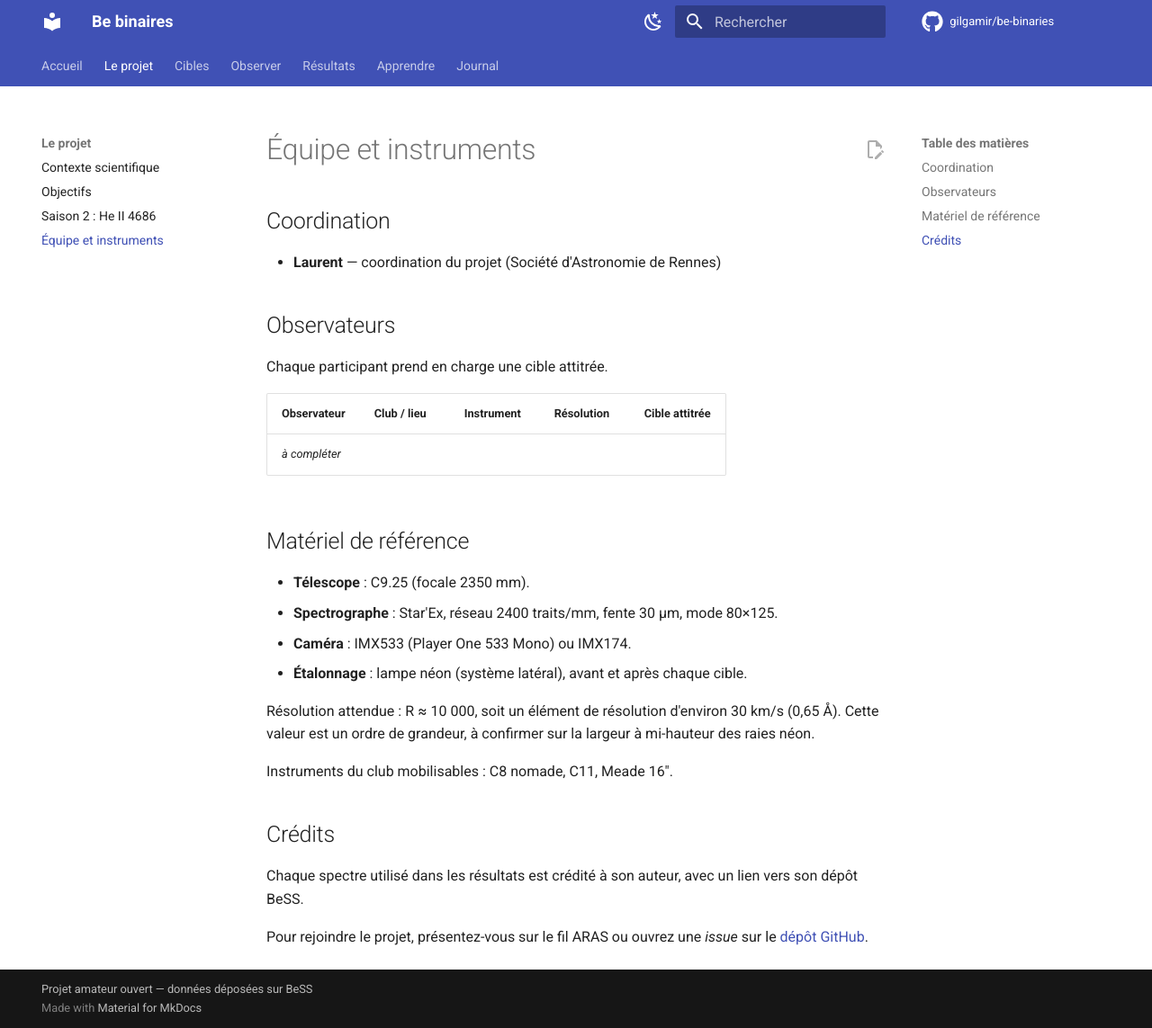
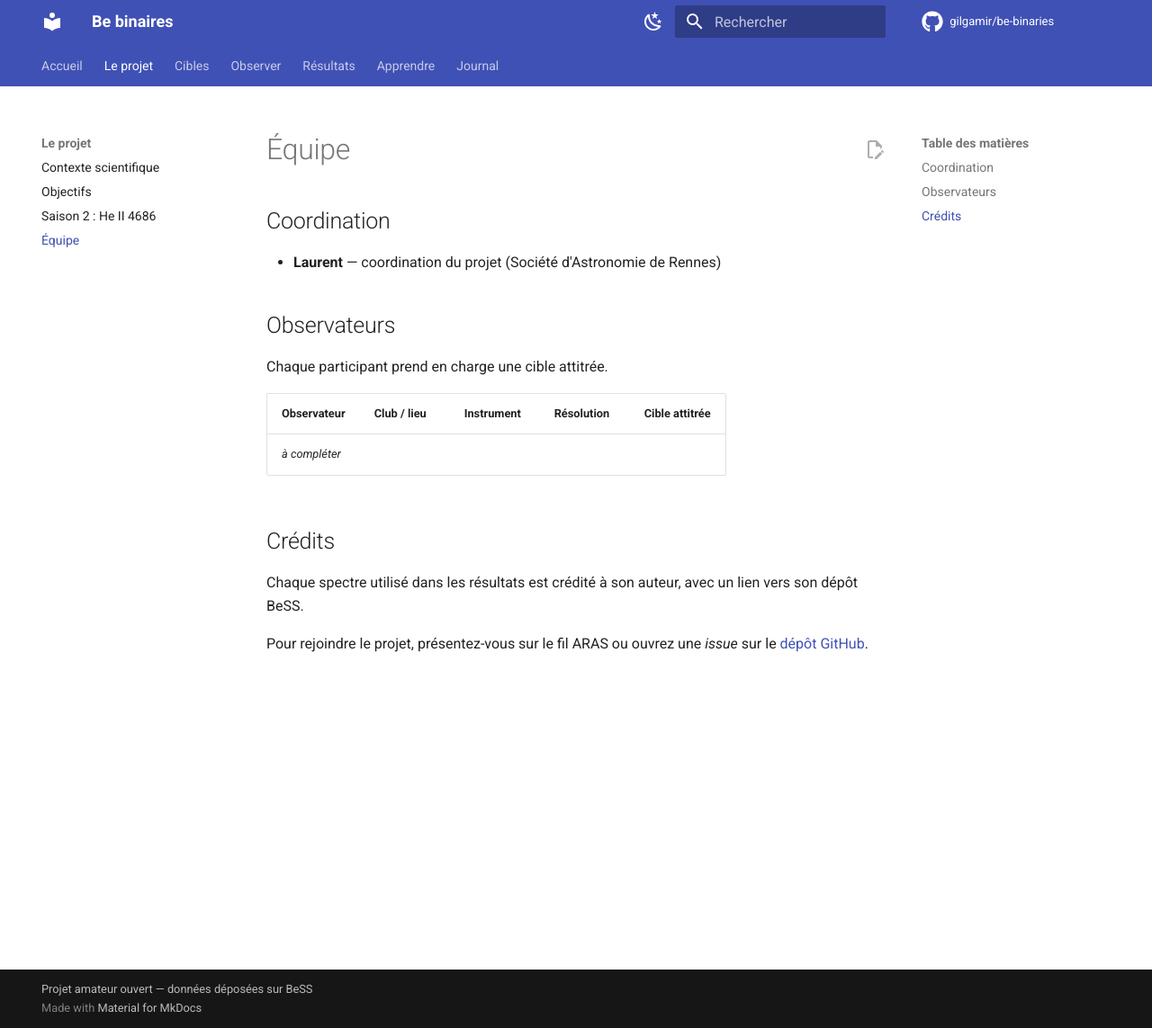
Before and after one commit to gilgamir/be-binaries, an MkDocs documentation site: the page built from docs/projet/equipe.md, in a window 1280 px wide and 1143 px high. Shown: the whole window at 90% size. Built offline with MkDocs 1.6.1 and Material for MkDocs 9.7.7, drawn with Linux system fonts in a browser that asks for light colours; comment, search, counter and statistics services are not loaded.

Commit message:
Retrait de la section Matériel de référence (page Équipe)
Co-Authored-By: Claude Opus 5.5 <noreply@anthropic.com>
Claude-Session: https://claude.ai/code/session_016348hgdMsVBWceauo4X6LC

```diff
--- a/docs/projet/equipe.md
+++ b/docs/projet/equipe.md
@@ -1,4 +1,4 @@
-# Équipe et instruments
+# Équipe
 
 ## Coordination
 
@@ -12,17 +12,6 @@ Chaque participant prend en charge une cible attitrée.
 |---|---|---|---|---|
 | *à compléter* | | | | |
 
-## Matériel de référence
-
-- **Télescope** : C9.25 (focale 2350 mm).
-- **Spectrographe** : Star'Ex, réseau 2400 traits/mm, fente 30 µm, mode 80×125.
-- **Caméra** : IMX533 (Player One 533 Mono) ou IMX174.
-- **Étalonnage** : lampe néon (système latéral), avant et après chaque cible.
-
-Résolution attendue : R ≈ 10 000, soit un élément de résolution d'environ 30 km/s (0,65 Å). Cette valeur est un ordre de grandeur, à confirmer sur la largeur à mi-hauteur des raies néon.
-
-Instruments du club mobilisables : C8 nomade, C11, Meade 16".
-
 ## Crédits
 
 Chaque spectre utilisé dans les résultats est crédité à son auteur, avec un lien vers son dépôt BeSS.
```
